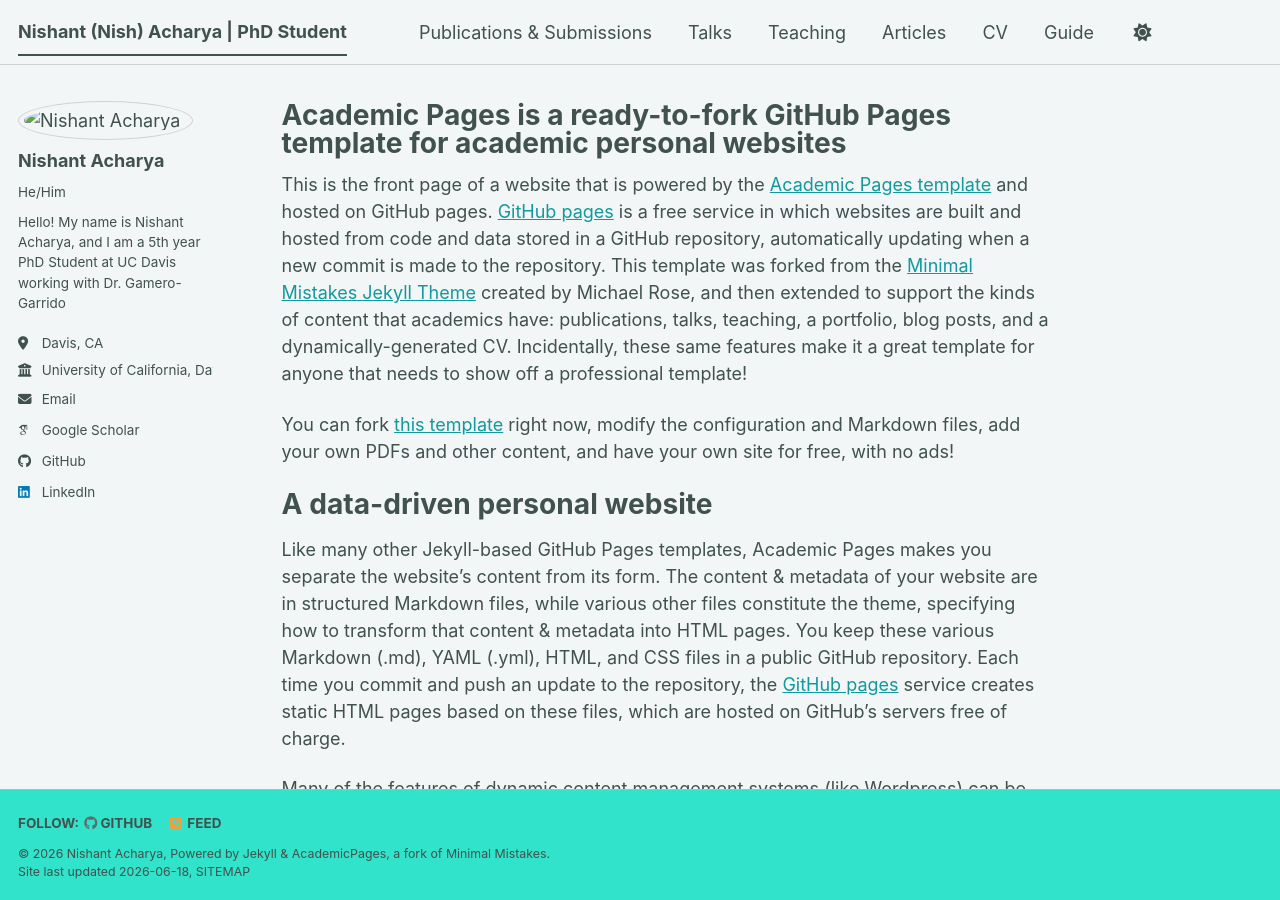
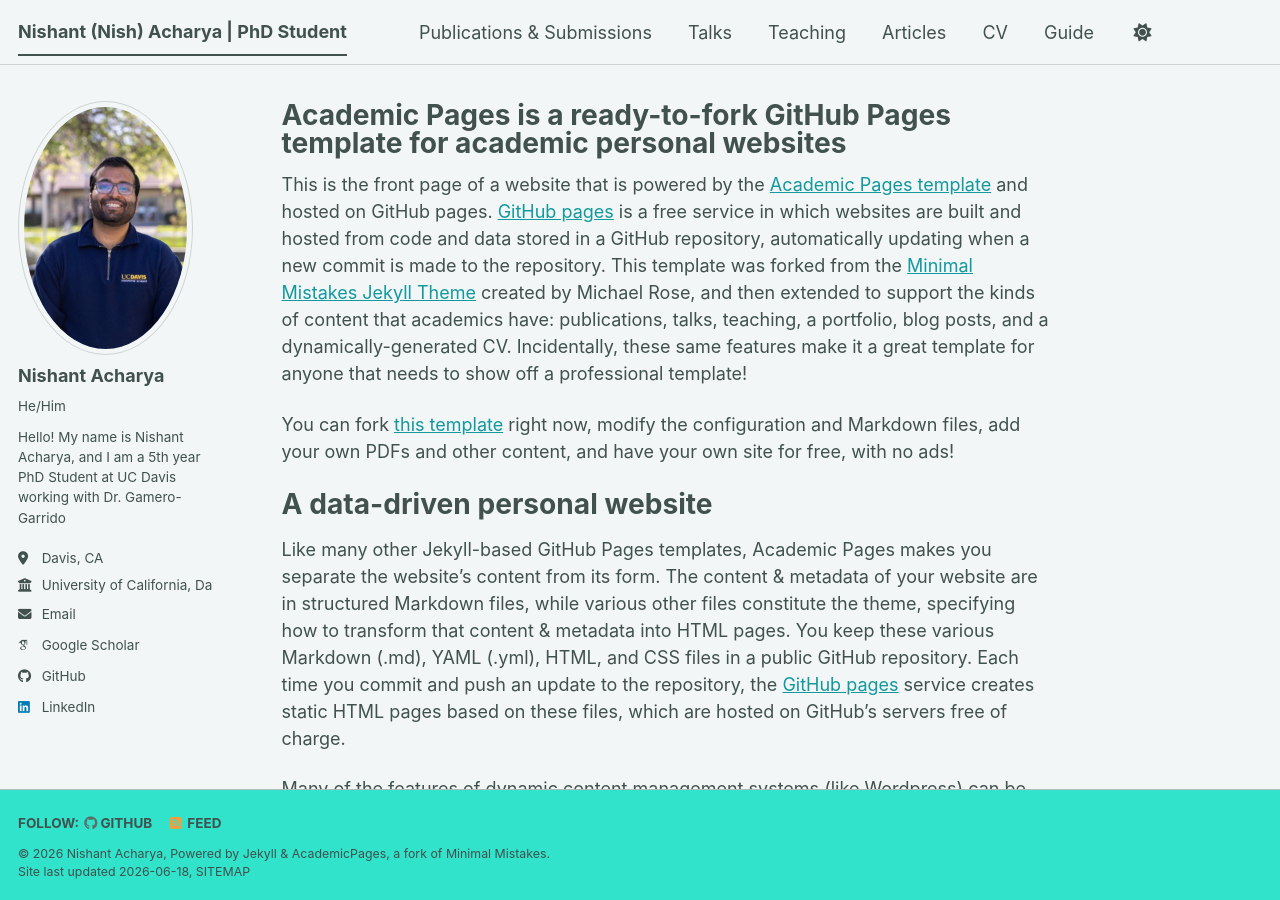
Before and after one commit to NishantAcharya/Nishant.github.io, a Jekyll site: the page built from _pages/about.md, in a window 1280 px wide and 900 px high. Built offline with Jekyll 4.4.1, drawn with Linux system fonts in a browser that asks for light colours; some web fonts are replaced; a script bundle is joined from its source files by our own code; library files that are not in the unit come from our copies.

Commit message:
Changed profile pic path

```diff
--- a/_config.yml
+++ b/_config.yml
@@ -23,7 +23,7 @@
 #               Additional customization can be done by editing /_includes/author-profile.html
 author:
   # Biographic information
-  avatar: "images/profile_pic_1.png"
+  avatar: "profile_pic_1.png"
   name: "Nishant Acharya"
   pronouns: "He/Him" # example: "she/her"
   bio: " Hello! My name is Nishant Acharya, and I am a 5th year PhD Student at UC Davis working with Dr. Gamero-Garrido"
```
